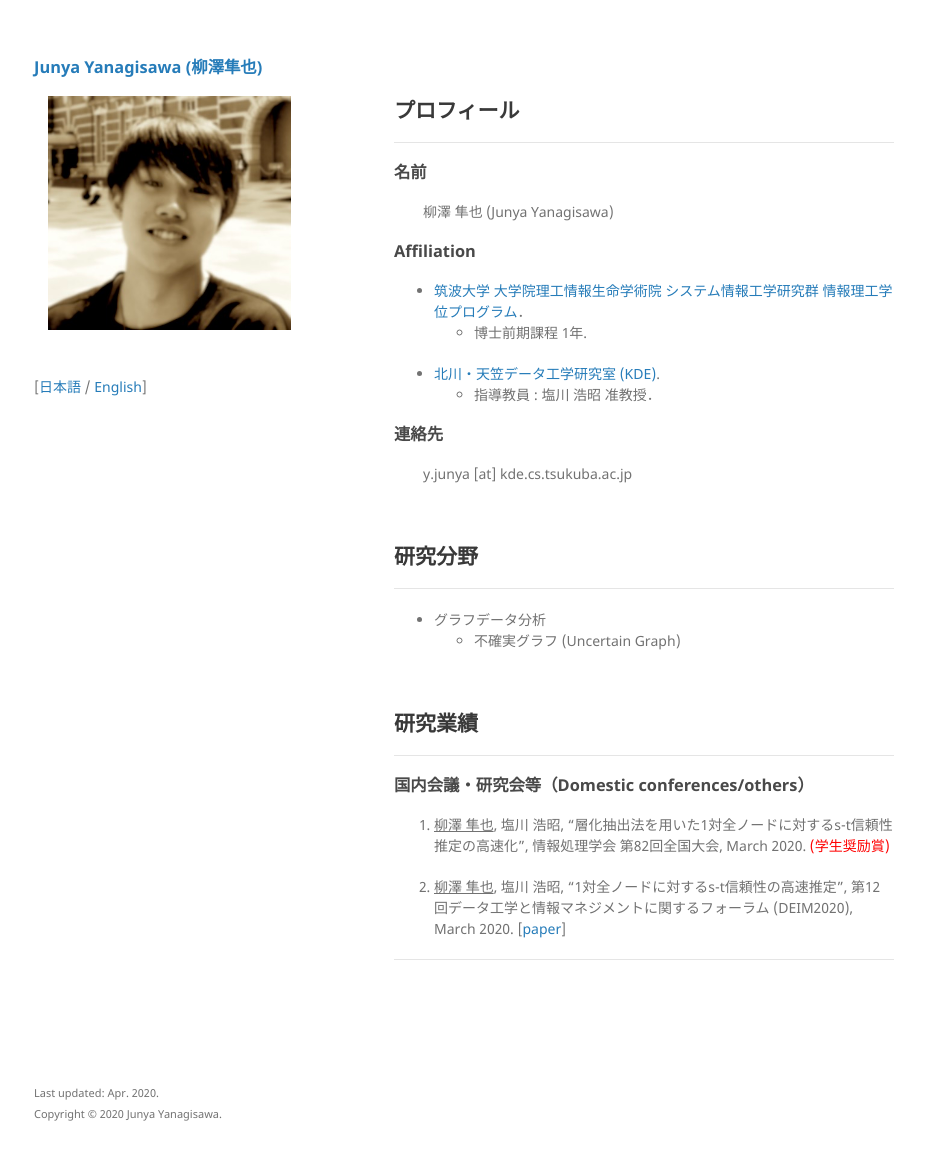
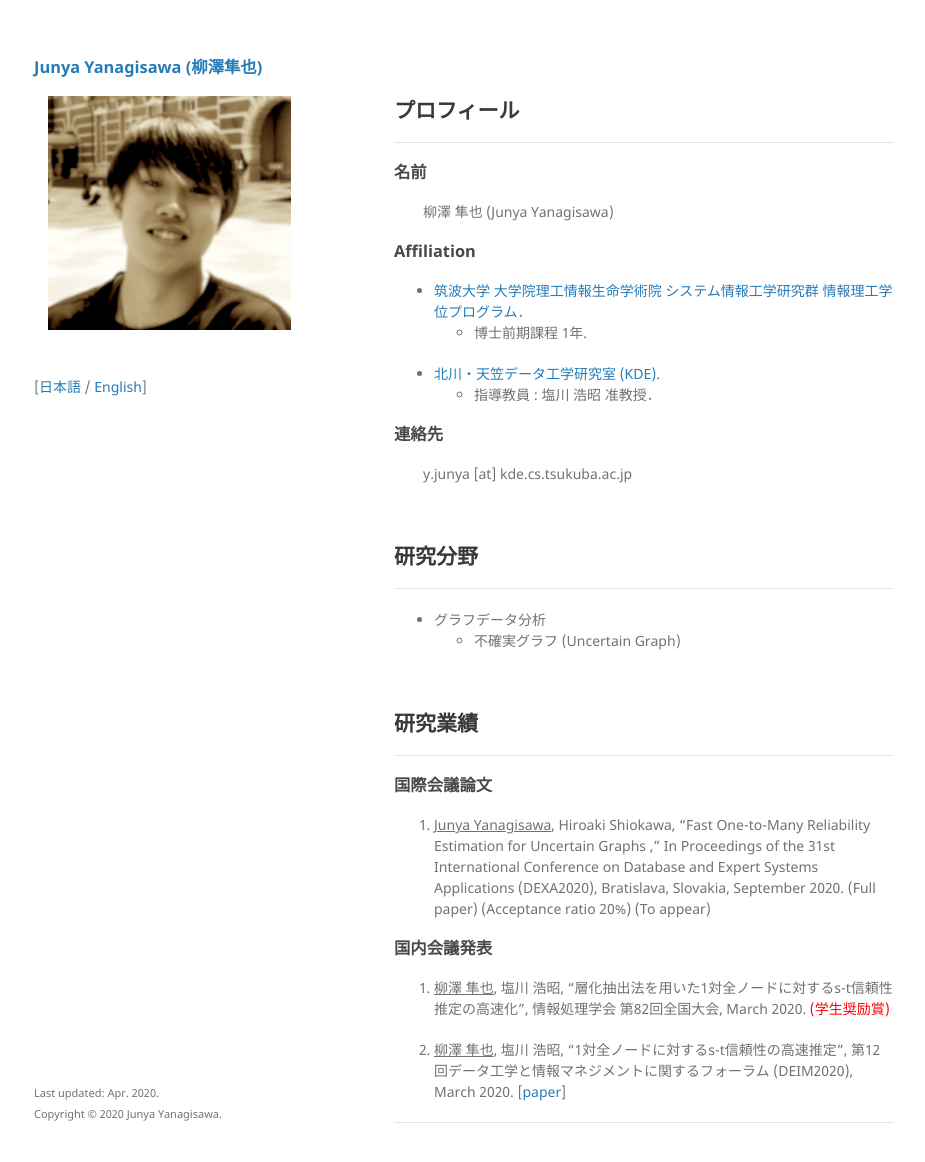
Before and after one commit to yjunya/yjunya.github.io, a Jekyll site: the page built from index.md, in a window 1280 px wide and 1193 px high. Shown: the top 1162 px of the window, without its empty margins (176-1101 px from the left). Built offline with Jekyll 4.4.1, drawn with Linux system fonts in a browser that asks for light colours.

Commit message:
[ADD] dexa

```diff
--- a/index.md
+++ b/index.md
@@ -44,7 +44,13 @@ y.junya [at] kde.cs.tsukuba.ac.jp
 
 -----
 
-### 国内会議・研究会等（Domestic conferences/others）
+### 国際会議論文
+1. <u>Junya Yanagisawa</u>, Hiroaki Shiokawa,
+	"Fast One-to-Many Reliability Estimation for Uncertain Graphs ,"
+	In Proceedings of the 31st International Conference on Database and Expert Systems Applications (DEXA2020),
+	Bratislava, Slovakia, September 2020. (Full paper) (Acceptance ratio 20%) (To appear)
+
+### 国内会議発表
 1. <u>柳澤 隼也</u>, 塩川 浩昭,
 	"層化抽出法を用いた1対全ノードに対するs-t信頼性推定の高速化",
 	情報処理学会 第82回全国大会,
```
Also changed, not shown: index_en.md (+7 -1 lines).
